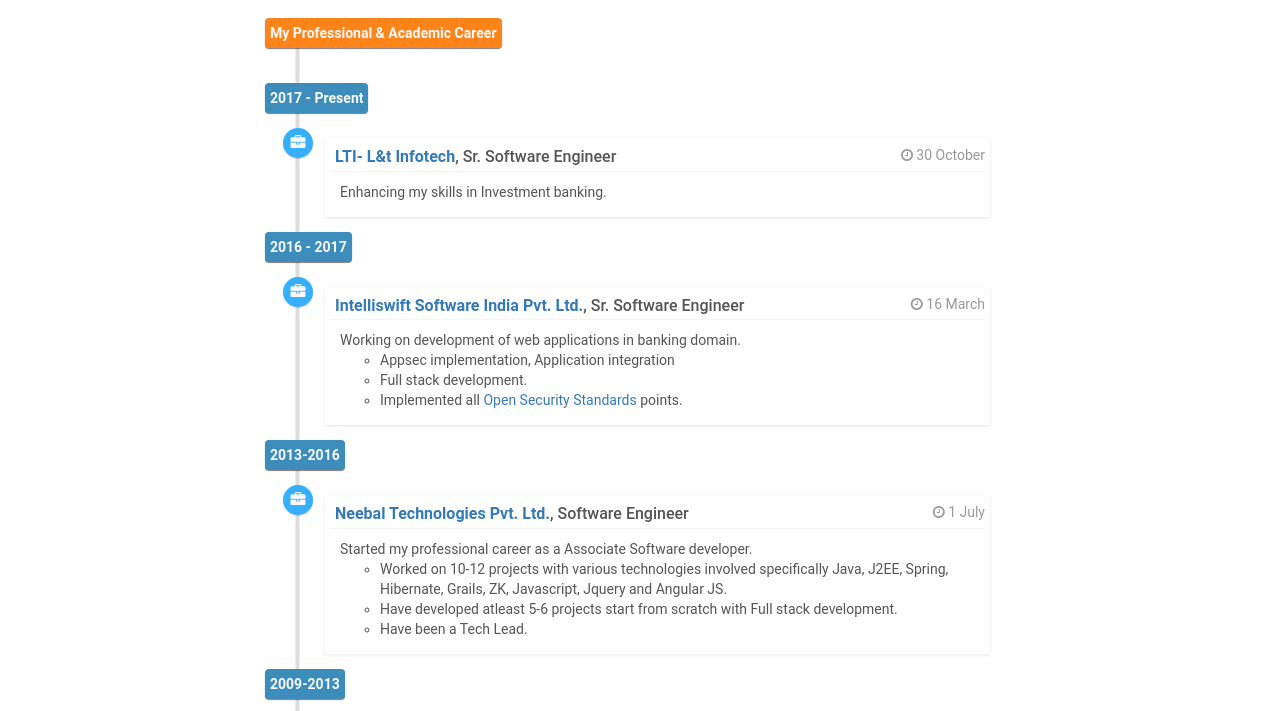
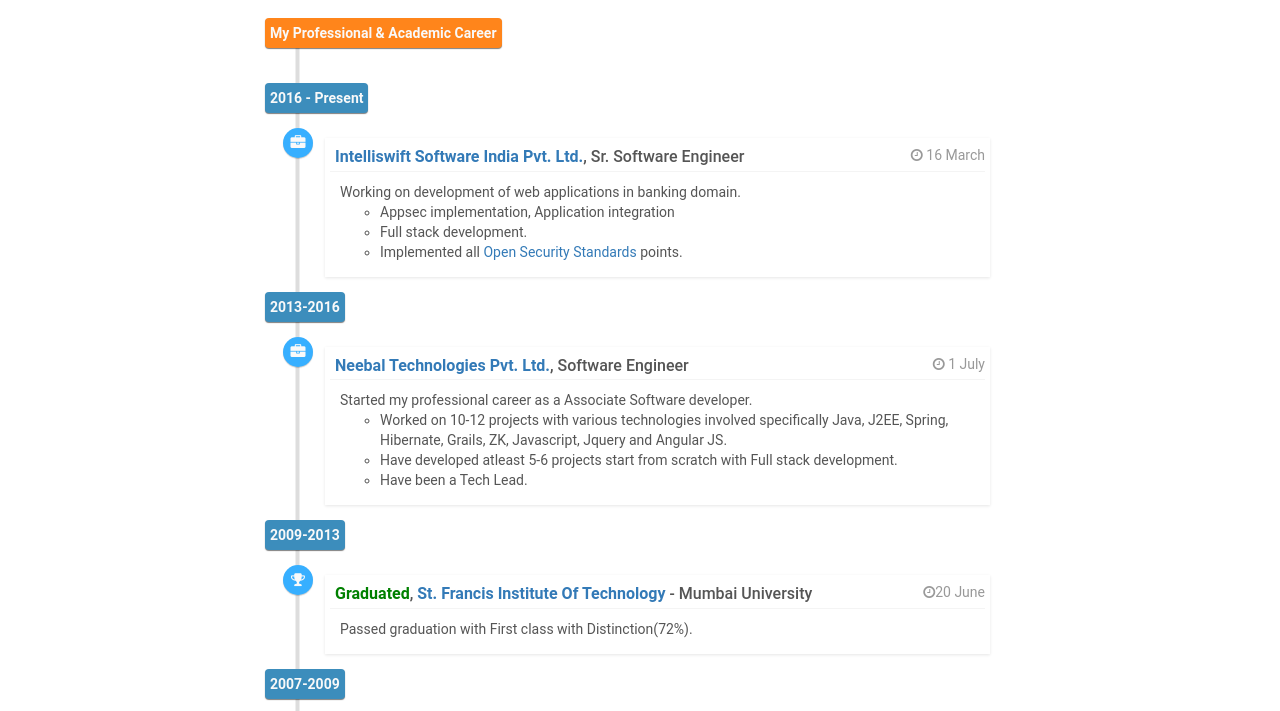
Before and after one commit to dharm18/dharm18.github.io, a website: page index.html at #/experience in a window 1280 px wide. Shown: the part 54-765 px from the top of the page. Drawn offline with Linux system fonts and the light colour scheme.

Commit message:
ui changes

```diff
--- a/resources/app/views/experience.html
+++ b/resources/app/views/experience.html
@@ -11,9 +11,9 @@
                 </li>
 
 				<li class="time-label">
-                    <span class="bg-light-blue">2017 - Present</span>
+                    <span class="bg-light-blue">2016 - Present</span>
                 </li>
-                <li>
+                <!-- <li>
                     <i class="fa fa-briefcase bg-blue"></i>
                     <div class="timeline-item">
                         <span class="time"><i class="fa fa-clock-o"></i> 30 October</span>
@@ -25,7 +25,7 @@
                 </li>
                 <li class="time-label">
                     <span class="bg-light-blue">2016 - 2017</span>
-                </li>
+                </li> -->
                 <li>
                     <i class="fa fa-briefcase bg-blue"></i>
                     <div class="timeline-item">
```
